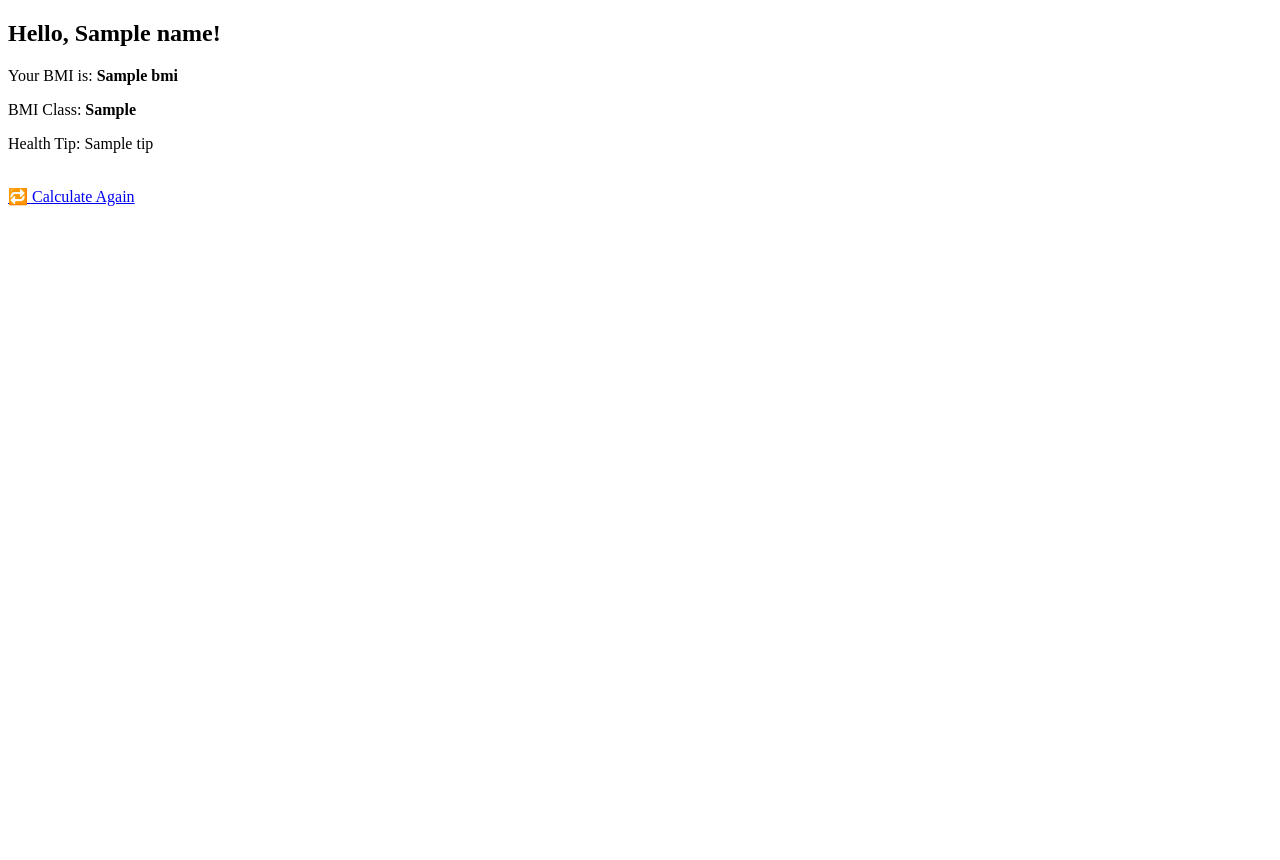
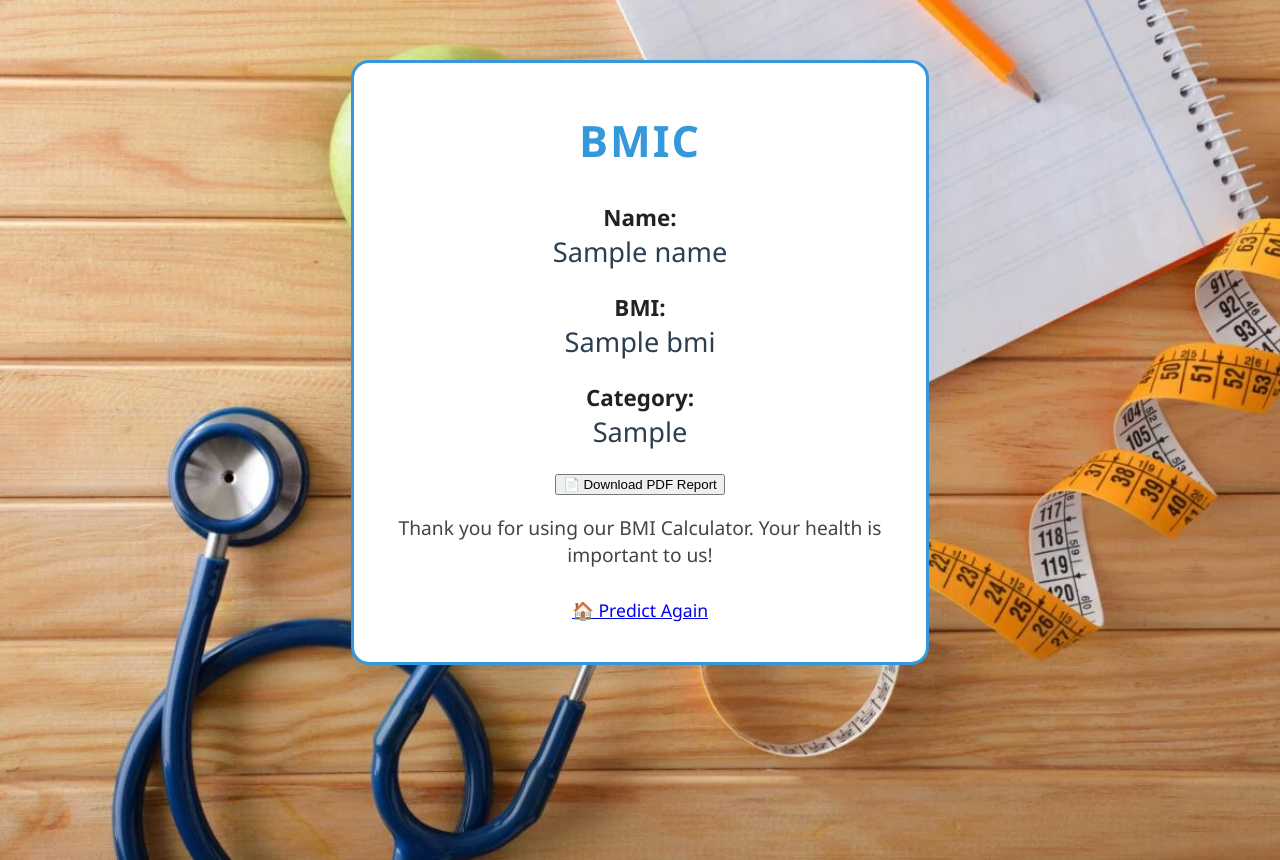
Before and after one commit to Subasree2717/BMI, a Flask app: template templates/result.html in a window 1280 px wide. Before the commit the page ends 206 px from the top, so only its background shows below. Run offline with Flask 3, Linux system fonts and the light colour scheme; the template is opened without the code that fills it: most values are stand-ins (such as "Sample title", 1, 10 or a date in 2020); parts of the project's set-up code (start-up, migrations or seed data) failed here and were passed over.

Commit message:
Update result.html

```diff
--- a/templates/result.html
+++ b/templates/result.html
@@ -1,14 +1,112 @@
 <!DOCTYPE html>
 <html>
 <head>
-    <title>BMI Result</title>
+    <meta charset="utf-8">
+    <title>BMI Report</title>
+    <style>
+        .btn-home {
+    border-radius: 8px;
+    font-size: 1.1rem;
+    padding: 12px 30px;
+    margin-left: 8px;
+    margin-right: 8px;
+}
+         html, body {
+            min-height: 100vh;
+            margin: 0;
+            padding: 0;
+
+        }
+        body {
+            background-image: url("{{ url_for('static', filename='12721033.webp') }}");
+            background-size: cover;
+            font-family: 'Segoe UI', Tahoma, Geneva, Verdana, sans-serif;
+            background-repeat: no-repeat;
+            height: 100%;
+        }
+        .intro-text {
+            font-size: 1.2rem;
+            color: #444444;
+            margin-bottom: 30px;
+        }
+
+       .btn-primary {
+    font-size: 1.1rem;
+    padding: 12px 30px;
+    border-radius: 8px;
+    background-color: black;
+    border: none;
+}
+        .btn-primary:hover {
+            background-color: #3498db;
+            color: white;
+        }
+
+        .report-container {
+            max-width: 500px;
+            margin: 60px auto;
+            background: #fff;
+            border: 3px solid #3498db;
+            border-radius: 18px;
+            box-shadow: 0 4px 24px rgba(52,152,219,0.10);
+            padding: 48px 36px 40px 36px;
+            text-align: center;
+        }
+        .report-title {
+            font-size: 2.7rem;
+            font-weight: bold;
+            color: #3498db;
+            margin-bottom: 32px;
+            letter-spacing: 2px;
+        }
+        .report-label {
+            font-size: 1.4rem;
+            color: #222;
+            font-weight: 600;
+        }
+        .report-value {
+            font-size: 1.7rem;
+            color: #2c3e50;
+            margin-bottom: 22px;
+            font-weight: 500;
+        }
+        @media (max-width: 576px) {
+            .main-container {
+                padding: 30px 20px;
+            }
+
+            h1 {
+                font-size: 2rem;
+            }
+        }
+    </style>
 </head>
 <body>
-    <h2>Hello, {{ name }}!</h2>
-    <p>Your BMI is: <strong>{{ bmi }}</strong></p>
-    <p>BMI Class: <strong>{{ bmi_class }}</strong></p>
-    <p>Health Tip: {{ tip }}</p>
-    <br>
-    <a href="/">🔁 Calculate Again</a>
+
+    <div class="report-container">
+        <div class="report-title">BMIC</div>
+        <div class="report-label">Name:</div>
+        <div class="report-value">{{ name }}</div>
+        <div class="report-label">BMI:</div>
+        <div class="report-value">{{ bmi }}</div>
+        <div class="report-label">Category:</div>
+        <div class="report-value">{{ bmi_class }}</div>
+     <form action="/download_pdf" method="POST">
+    <input type="hidden" name="name" value="{{ name }}">
+    <input type="hidden" name="gender" value="{{ gender }}">
+    <input type="hidden" name="age" value="{{ age }}">
+    <input type="hidden" name="height" value="{{ height }}">
+    <input type="hidden" name="weight" value="{{ weight }}">
+    <input type="hidden" name="bmi" value="{{ bmi }}">
+    <input type="hidden" name="bmi_class" value="{{ bmi_class }}">
+    <input type="hidden" name="tip" value="{{ tip }}">
+
+    <button type="submit">📄 Download PDF Report</button>
+</form>
+        <div class="intro-text">
+            <p>Thank you for using our BMI Calculator. Your health is important to us!</p>
+        </div>
+         <a href="{{ url_for('predict') }}" class="btn-home">🏠 Predict Again</a>
+    </div>
+
 </body>
-</html>
```
